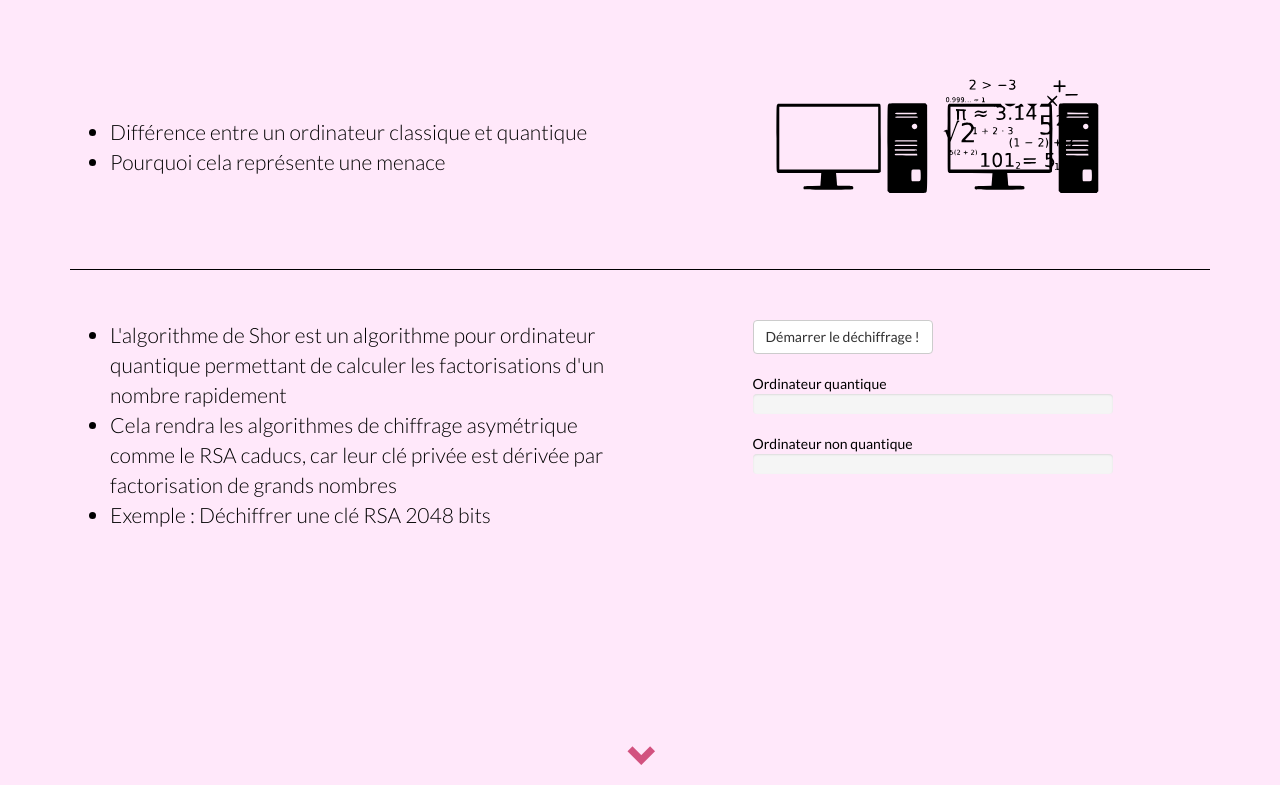
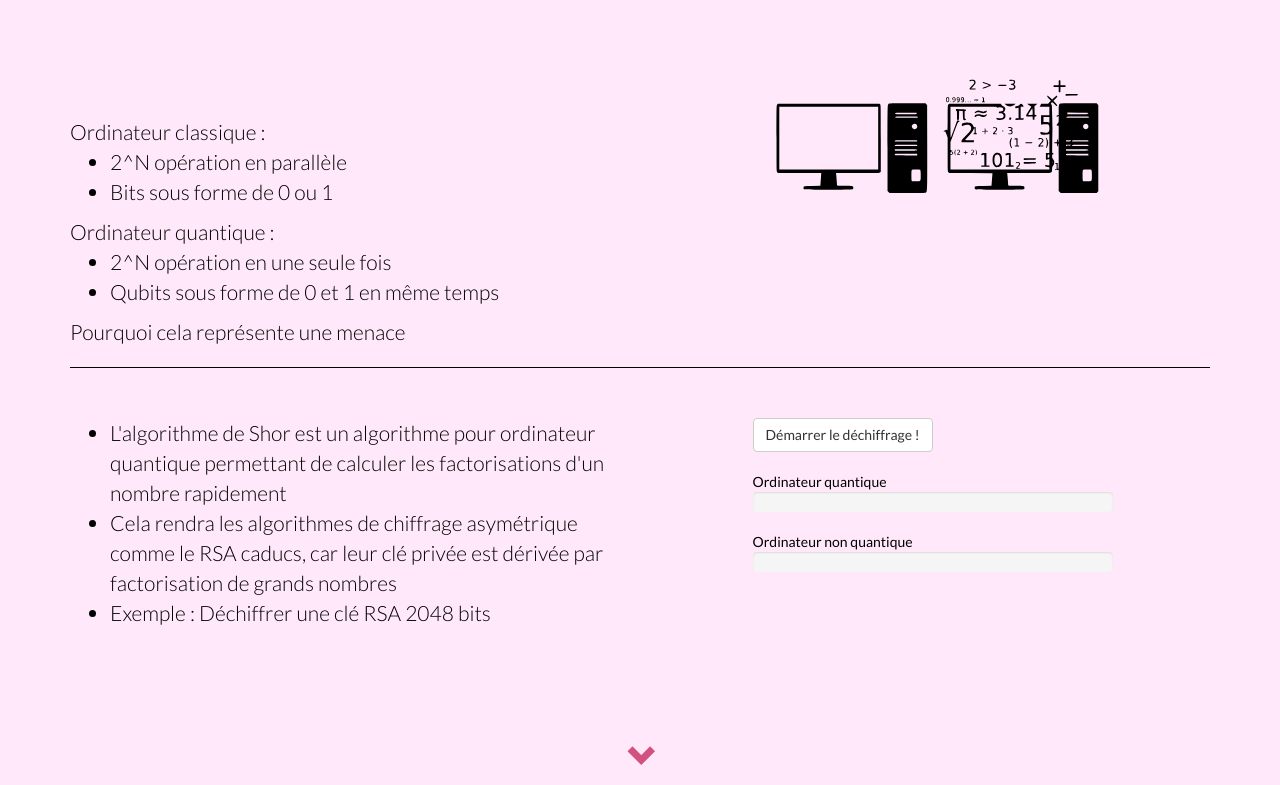
Before and after one commit to LorenzoMuscio/WSquantique, a plain HTML site: page index.html in a window 1280 px wide. Shown: the part 2355-3140 px from the top of the page. Drawn offline with Linux system fonts and the light colour scheme.

Commit message:
fin imene

```diff
--- a/index.html
+++ b/index.html
@@ -130,14 +130,25 @@
       <h1 data-effect="slide-left">2</h1>
       <div class="row mt" style="text-align: left;">
         <div class="col-md-6" style="margin-top: 70px;">
+          <span style="font-size: 21px; font-weight: 100;">Ordinateur classique :</span>
           <ul>
             <li>
-              Différence entre un ordinateur classique et quantique
+              2^N opération en parallèle
             </li>
             <li>
-              Pourquoi cela représente une menace
+              Bits sous forme de 0 ou 1
             </li>
           </ul>
+          <span style="font-size: 21px; font-weight: 100;">Ordinateur quantique :</span>
+          <ul>
+            <li>
+              2^N opération en une seule fois
+            </li>
+            <li>
+              Qubits sous forme de 0 et 1 en même temps
+            </li>
+          </ul>
+          <span style="font-size: 21px; font-weight: 100;">Pourquoi cela représente une menace</span>
         </div>
         <div class="col-md-4 col-md-offset-1">
           <img src="img/informatique-quantique-calcul.svg" class="img-responsive aligncenter" width="555" alt="" data-effect="slide-right">
@@ -178,7 +189,7 @@
         </div>
         <!--/col-md-4 -->
       </div>
-      <i id="chevron_content" class="glyphicon glyphicon-chevron-down" style="cursor: pointer; margin-top: 150px;"></i>
+      <i id="chevron_content" class="glyphicon glyphicon-chevron-down" style="cursor: pointer; margin-top: 52px;"></i>
     </div>
     <!--/container -->
   </div>
```
